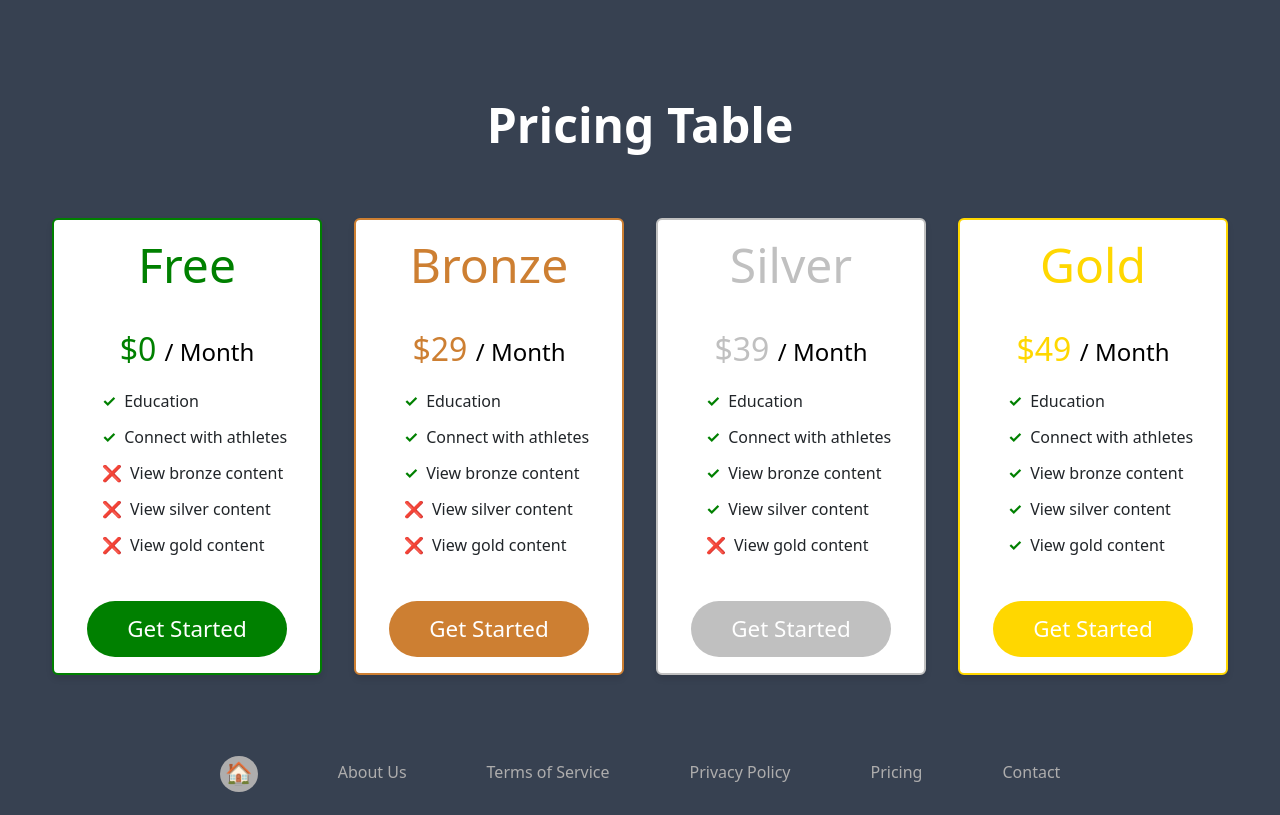
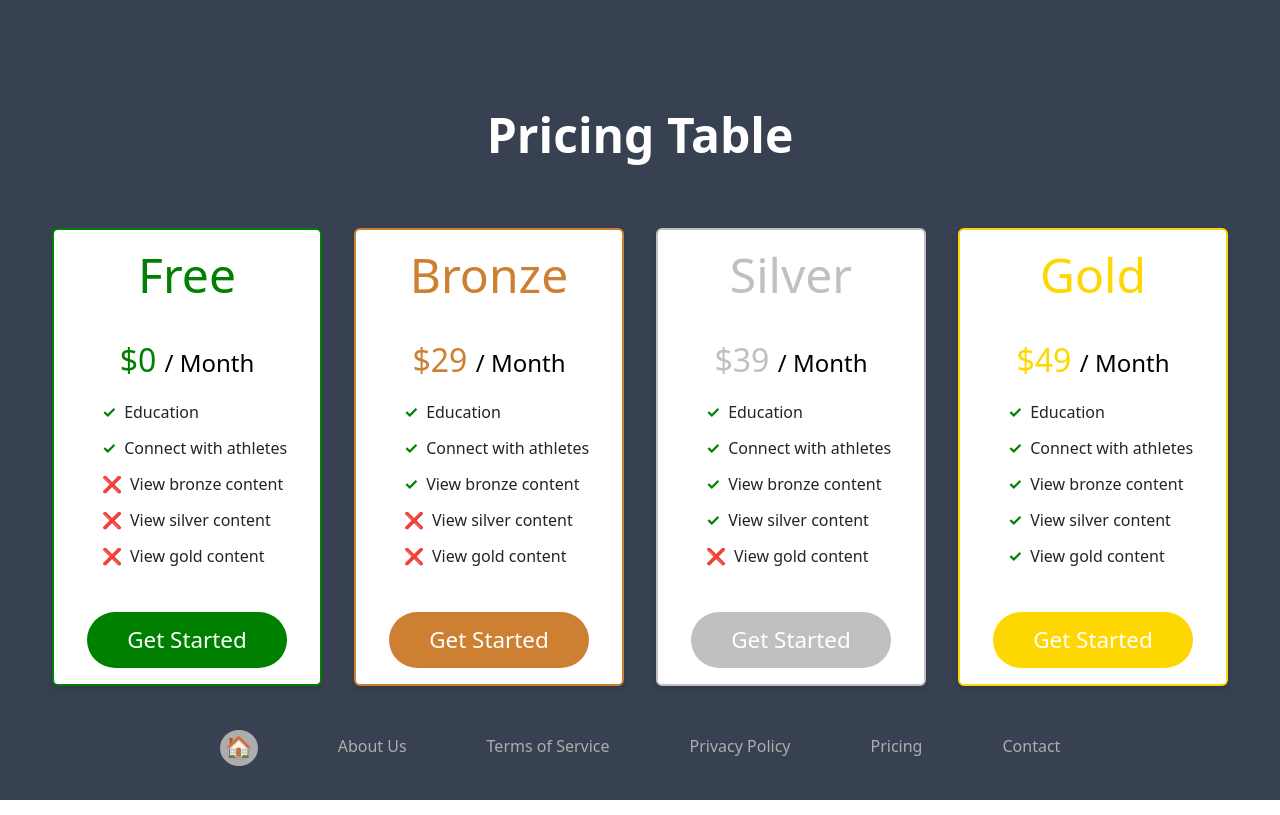
Before and after one commit to ManuelFijan/SportConnect, a React (Vite) app in the folder IzvorniKod/front/: page /pricing in a window 1280 px wide. Built offline with nearby package versions, Linux system fonts and the light colour scheme.

Commit message:
Update Pricing page-a

```diff
--- a/IzvorniKod/front/src/pages/PricingPage.tsx
+++ b/IzvorniKod/front/src/pages/PricingPage.tsx
@@ -6,7 +6,7 @@ import Footer from "../components/Footer.tsx";
 
 const PricingPage: React.FC = () => {
     return (
-        <div className="Pricing bg-gray-700 pt-24 min-w-screen min-h-full">
+        <div className="Pricing bg-gray-700 pt-24 min-w-screen min-h-screen pb-6">
             <h1>Pricing Table</h1>
             <div className="pricing-table">
                 {pricingCards.map((card) => (
@@ -21,7 +21,7 @@ const PricingPage: React.FC = () => {
                     />
                 ))}
             </div>
-            <div className="about bg-gray-700 mt-[60px] ">
+            <div className="about bg-gray-700 pt-12">
                 <Footer />
             </div>
         </div>
```
